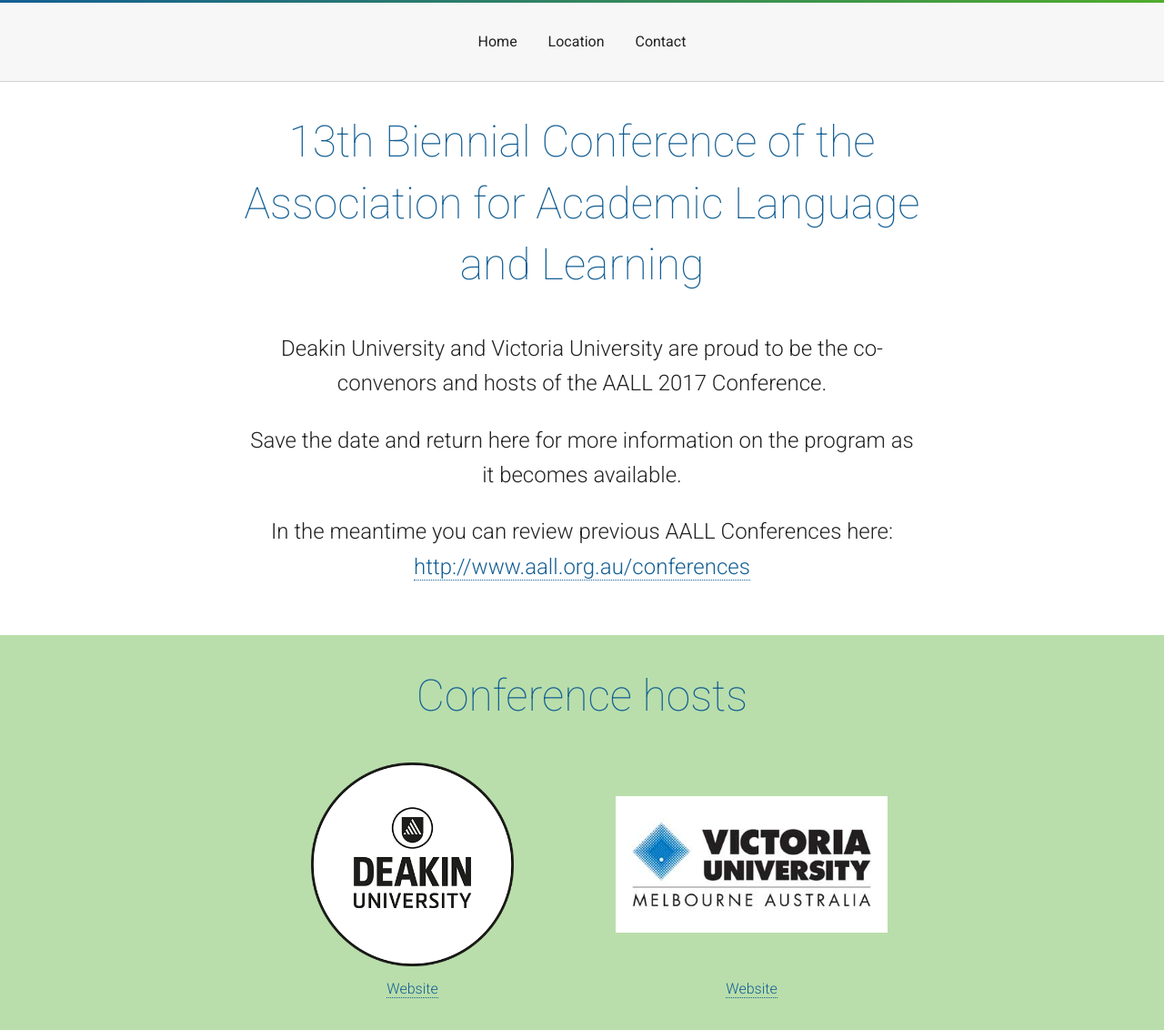
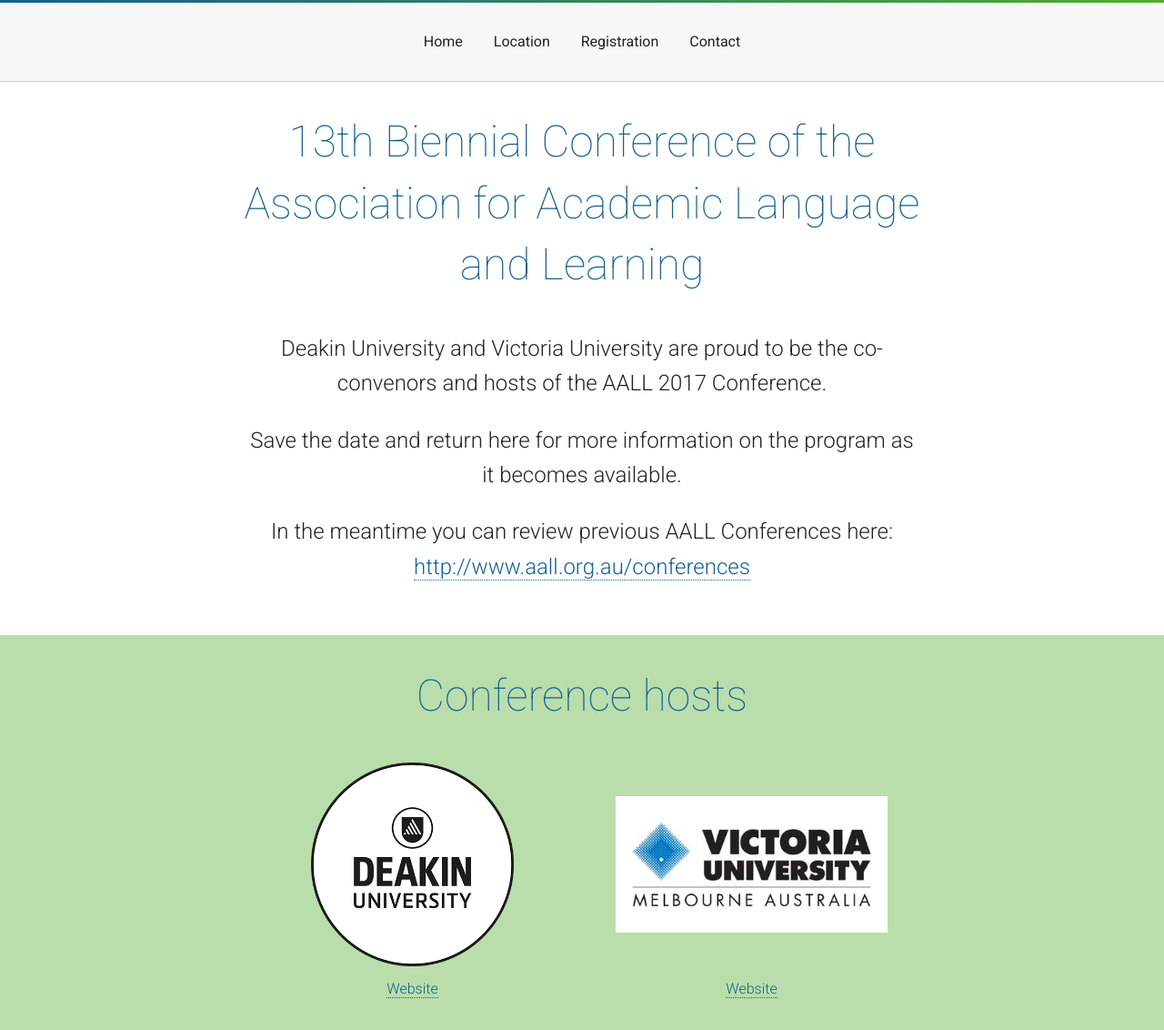
Before and after one commit to aallconference2017/aallconference2017.github.io, a Jekyll site: the page built from index.html, in a window 1280 px wide. Shown: the part 487-1619 px from the top of the page at 91% size. Built offline with Jekyll 4.4.1, drawn with Linux system fonts in a browser that asks for light colours; grey boxes are pictures that could not be loaded.

Commit message:
Updated 'registration/index.html' via CloudCannon

```diff
--- a/Accomodation/index.html
+++ b/registration/index.html
@@ -1,8 +1,8 @@
 ---
 layout: default
-title: Accomodation
+title: Registration
 description:
-menu_position_number:
+menu_position_number: 4
 ---
 <div class="container">
 	<div class="content">
```
